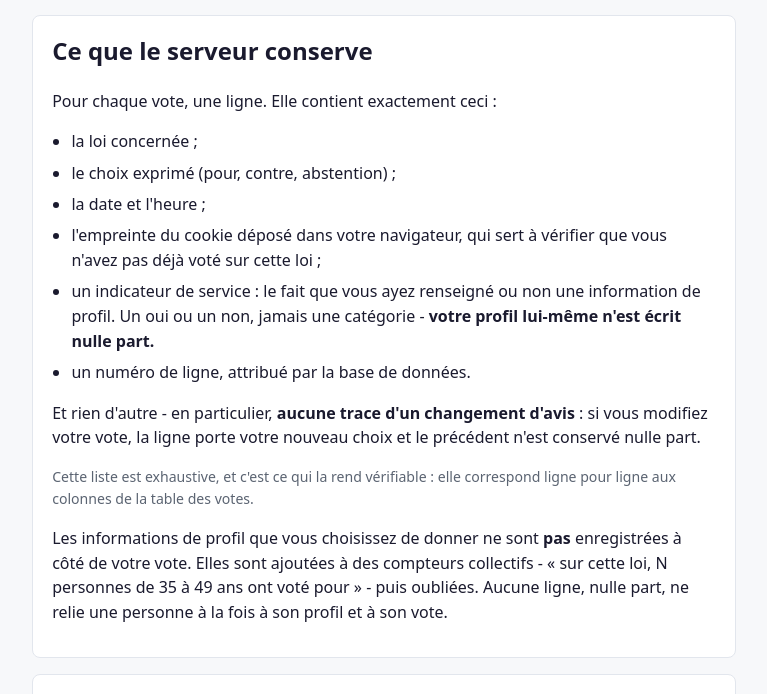
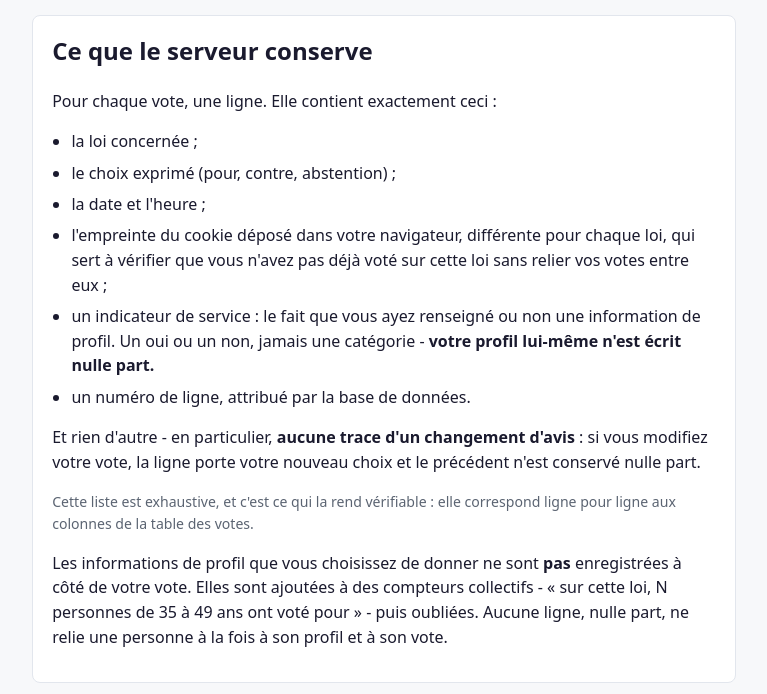
Before and after one commit to Arzenon/votations, a FastAPI app: page /vie-privee in a window 1280 px wide. Shown: the part 1417-2111 px from the top of the page, without its empty margins (84-851 px from the left). Run offline with FastAPI, Linux system fonts and the light colour scheme; parts of the project's set-up code (start-up, migrations or seed data) failed here and were passed over.

Commit message:
Say what the per-law fingerprint does and doesn't unlink
The README claimed the database can't group a browser's votes, but it
keeps each vote's time and row number. The privacy page now says the
fingerprint differs for each law.

Co-Authored-By: Claude Opus 5.5 <noreply@anthropic.com>

```diff
--- a/app/templates/vie_privee.html
+++ b/app/templates/vie_privee.html
@@ -84,7 +84,7 @@
       <li>la loi concernée ;</li>
       <li>le choix exprimé (pour, contre, abstention) ;</li>
       <li>la date et l'heure ;</li>
-      <li>l'empreinte du cookie déposé dans votre navigateur, qui sert à vérifier que vous n'avez pas déjà voté sur cette loi ;</li>
+      <li>l'empreinte du cookie déposé dans votre navigateur, différente pour chaque loi, qui sert à vérifier que vous n'avez pas déjà voté sur cette loi sans relier vos votes entre eux ;</li>
       <li>
         un indicateur de service : le fait que vous ayez renseigné ou non une
         information de profil. Un oui ou un non, jamais une catégorie -
```
Also changed, not shown: README.md.
